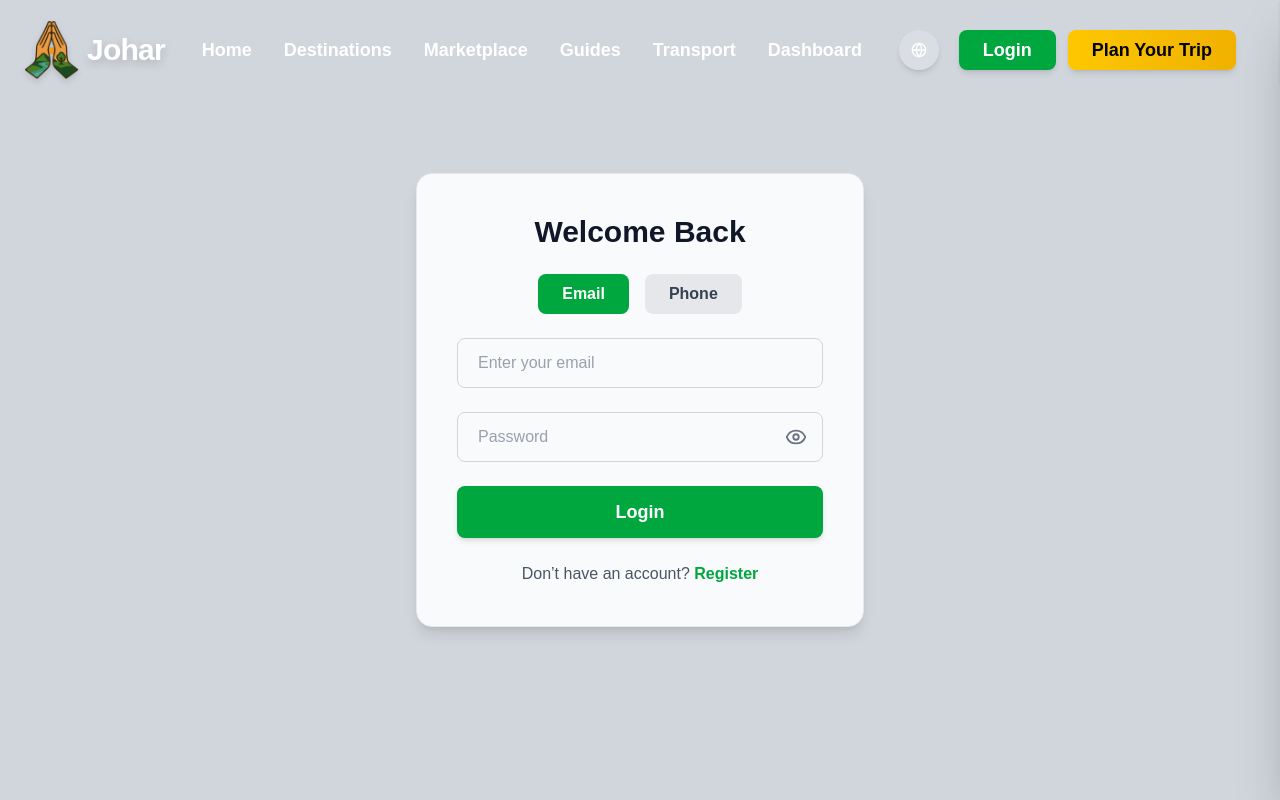
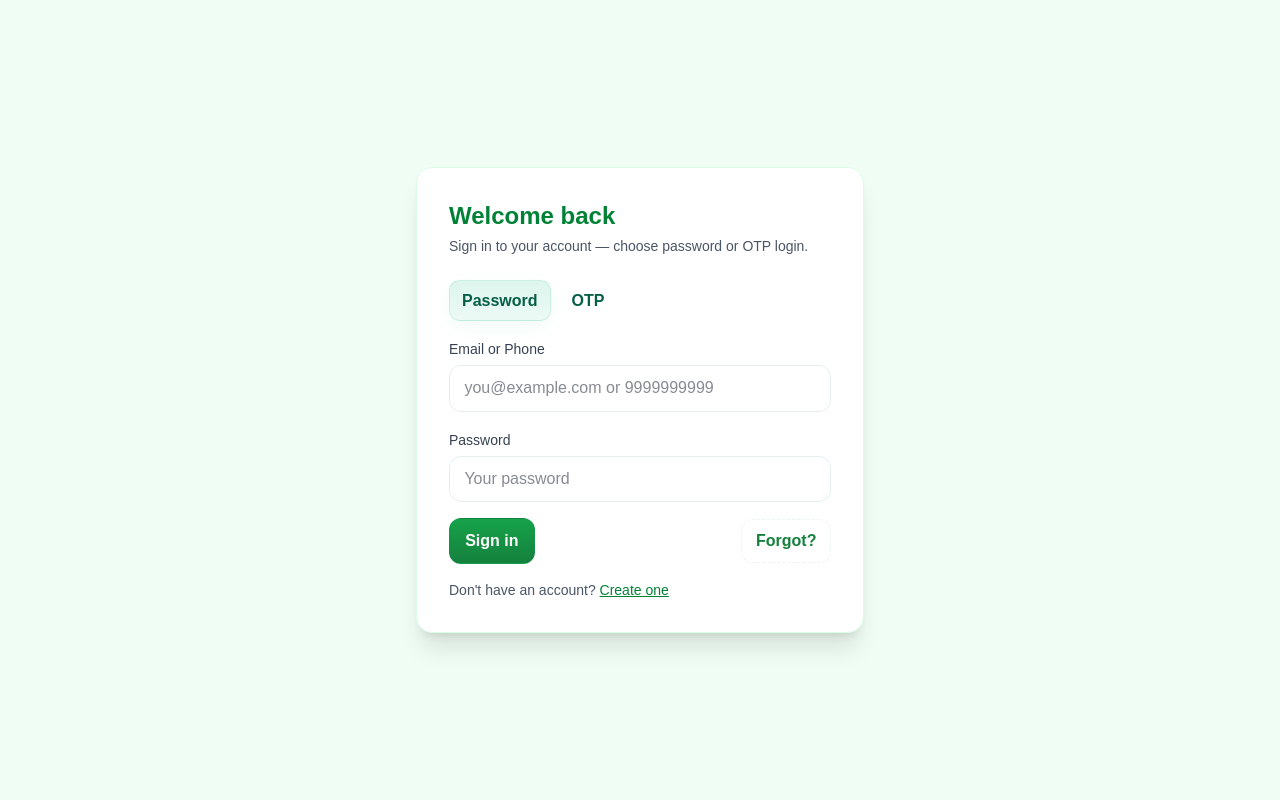
Before and after one commit to MAYANKSHARMA01010/sih_explore_jharkhand, a Next.js app: page /login in a window 1280 px wide. Shown: the top 800 px of the page. Built offline with nearby package versions, Linux system fonts and the light colour scheme.

Commit message:
Login page also improved

```diff
--- a/src/app/(pages)/login/page.tsx
+++ b/src/app/(pages)/login/page.tsx
@@ -1,137 +1,237 @@
+/* eslint-disable react/no-unescaped-entities */
+/* eslint-disable @typescript-eslint/no-explicit-any */
+/* eslint-disable @typescript-eslint/no-unused-vars */
 "use client";
 
-import React, { useState } from "react";
-import Navbar from "../../components/common/navbar";
-import Footer from "../../components/common/footer";
-import { Eye, EyeOff } from "lucide-react";
-import { useRouter } from "next/navigation";
+import React, { useEffect, useState } from "react";
 
-export default function Login() {
-  const [method, setMethod] = useState("email");
-  const [showPassword, setShowPassword] = useState(false);
-  const [loader, setLoader] = useState(false);
-  const router = useRouter();
+/**
+ * LoginPage.tsx
+ *
+ * Companion login page to the SignupWizard. Matches the green & white theme and
+ * provides two login methods:
+ * - Password login (email + password)
+ * - OTP login (email or phone -> send OTP -> verify)
+ *
+ * All network calls are placeholders (POST to /api/...). Keep or replace them with
+ * your server-side implementations.
+ */
 
-  const [formData, setFormData] = useState({
-    email: "",
-    password: "",
-    phone: "",
-  });
+type LoginMode = "password" | "otp";
 
-  const isValidEmail = (email: string) =>
-    /^[^\s@]+@[^\s@]+\.[^\s@]+$/.test(email);
+export default function LoginPage() {
+  const [mode, setMode] = useState<LoginMode>("password");
+  const [identifier, setIdentifier] = useState(""); // email or phone
+  const [password, setPassword] = useState("");
+  const [otpCode, setOtpCode] = useState("");
+  const [otpSentId, setOtpSentId] = useState<string | null>(null);
+  const [resendCounter, setResendCounter] = useState<number>(0);
+  const [loading, setLoading] = useState(false);
+  const [error, setError] = useState<string | null>(null);
+  const [loggedIn, setLoggedIn] = useState(false);
 
-  const handleLogin = () => {
-    if (method === "email") {
-      if (!isValidEmail(formData.email.trim())) {
-        alert("Please enter a valid email!");
-        return;
-      }
-    } else if (method === "phone") {
-      alert("Phone login is not implemented yet.");
-      return;
+  useEffect(() => {
+    let t: number | undefined;
+    if (resendCounter > 0) t = window.setTimeout(() => setResendCounter(resendCounter - 1), 1000);
+    return () => { if (t !== undefined) clearTimeout(t); };
+  }, [resendCounter]);
+
+  const isValidEmail = (e: string) => /^\S+@\S+\.\S+$/.test(e);
+  const isValidPhone = (p: string) => /^\d{10,15}$/.test(p.replace(/[^0-9]/g, ""));
+
+  async function postJSON(url: string, body: any) {
+    setLoading(true);
+    setError(null);
+    try {
+      const res = await fetch(url, {
+        method: "POST",
+        headers: { "Content-Type": "application/json" },
+        body: JSON.stringify(body),
+      });
+      const json = await res.json();
+      if (!res.ok) throw new Error(json?.message || "Request failed");
+      return json;
+    } catch (err: any) {
+      setError(err.message || "Network error");
+      throw err;
+    } finally {
+      setLoading(false);
+    }
+  }
+
+  /* Password login */
+  async function submitPasswordLogin() {
+    if (!isValidEmail(identifier)) return setError("Enter a valid email");
+    if (!password || password.length < 6) return setError("Enter your password (min 6 chars)");
+    try {
+      const json = await postJSON("/api/login", { method: "password", email: identifier, password });
+      // expected: { success: true }
+      setLoggedIn(true);
+    } catch (err) {}
+  }
+
+  /* OTP flow */
+  async function sendOtp() {
+    // accept either email or phone
+    const val = identifier.trim();
+    if (isValidEmail(val)) {
+      // email
+    } else if (isValidPhone(val)) {
+      // phone
+    } else {
+      return setError("Enter a valid email or phone number");
     }
 
-    if (!formData.password) {
-      alert("Password is required!");
-      return;
-    }
+    try {
+      const json = await postJSON("/api/send-otp", { method: isValidEmail(identifier) ? "email" : "phone", value: identifier, purpose: "login" });
+      setOtpSentId(json.sentId ?? null);
+      setResendCounter(json.ttlSeconds ?? 120);
+    } catch (err) {}
+  }
 
-    setLoader(true);
-    setTimeout(() => {
-      alert("Login successful!");
-      router.push("/");
-      setLoader(false);
-    }, 1000);
-  };
+  async function verifyOtp() {
+    if (!otpSentId) return setError("No OTP request found. Please send OTP first.");
+    if (!otpCode || otpCode.length < 4) return setError("Enter the OTP code");
+    try {
+      const json = await postJSON("/api/verify-otp", { sentId: otpSentId, code: otpCode });
+      if (json.verified) setLoggedIn(true);
+      else setError("OTP invalid or expired");
+    } catch (err) {}
+  }
+
+  function resetError() { setError(null); }
 
   return (
-    <>
-      <Navbar />
-      <div className="min-h-screen flex items-center justify-center bg-gray-300 py-20">
-        <div className="w-full max-w-md p-10 rounded-2xl bg-gray-50 border border-gray-200 shadow-lg flex flex-col gap-6">
-          <h2 className="text-3xl font-bold text-gray-900 text-center">
-            Welcome Back
-          </h2>
+    <div className="min-h-screen flex items-center justify-center bg-green-50 py-12">
+      <div className="w-full max-w-md bg-white rounded-2xl shadow-xl p-8 border border-green-100">
+        <h1 className="text-2xl font-bold text-green-700 mb-1">Welcome back</h1>
+        <p className="text-sm text-gray-600 mb-6">Sign in to your account — choose password or OTP login.</p>
 
-          {/* Method Toggle */}
-          <div className="flex justify-center gap-4">
-            <button
-              className={`px-6 py-2 rounded-lg font-semibold transition-all duration-300 ${
-                method === "email"
-                  ? "bg-green-600 text-white"
-                  : "bg-gray-200 text-gray-700"
-              }`}
-              onClick={() => setMethod("email")}
-            >
-              Email
-            </button>
-            <button
-              className={`px-6 py-2 rounded-lg font-semibold transition-all duration-300 ${
-                method === "phone"
-                  ? "bg-green-600 text-white"
-                  : "bg-gray-200 text-gray-700"
-              }`}
-              onClick={() => alert("Phone login is not implemented yet.")}
-            >
-              Phone
-            </button>
-          </div>
+        <div className="flex gap-2 mb-4">
+          <button className={`tab ${mode === 'password' ? 'tab-active' : ''}`} onClick={() => { setMode('password'); setOtpSentId(null); setOtpCode(''); setError(null); }}>Password</button>
+          <button className={`tab ${mode === 'otp' ? 'tab-active' : ''}`} onClick={() => { setMode('otp'); setPassword(''); setError(null); }}>OTP</button>
+        </div>
 
-          {/* Email Input */}
-          {method === "email" && (
-            <input
-              type="email"
-              placeholder="Enter your email"
-              value={formData.email}
-              onChange={(e) =>
-                setFormData({ ...formData, email: e.target.value })
-              }
-              className="px-5 py-3 rounded-lg border border-gray-300 focus:outline-none focus:ring-2 focus:ring-green-500 placeholder-gray-400 transition-all"
-            />
+        <div className="space-y-4">
+          <label className="block">
+            <span className="text-sm text-gray-700">Email or Phone</span>
+            <input value={identifier} onChange={(e) => setIdentifier(e.target.value)} className="mt-1 input" placeholder="you@example.com or 9999999999" />
+          </label>
+
+          {mode === 'password' && (
+            <>
+              <label className="block">
+                <span className="text-sm text-gray-700">Password</span>
+                <input type="password" value={password} onChange={(e) => setPassword(e.target.value)} className="mt-1 input" placeholder="Your password" />
+              </label>
+
+              <div className="flex items-center justify-between">
+                <button className="btn-primary" onClick={submitPasswordLogin} disabled={loading}>Sign in</button>
+                <button className="btn-ghost" onClick={() => {/* forgot password flow placeholder */}}>Forgot?</button>
+              </div>
+            </>
           )}
 
-          {/* Password Input */}
-          <div className="relative">
-            <input
-              type={showPassword ? "text" : "password"}
-              placeholder="Password"
-              value={formData.password}
-              onChange={(e) =>
-                setFormData({ ...formData, password: e.target.value })
-              }
-              className="w-full px-5 py-3 rounded-lg border border-gray-300 focus:outline-none focus:ring-2 focus:ring-green-500 placeholder-gray-400 transition-all"
-            />
-            <button
-              type="button"
-              onClick={() => setShowPassword(!showPassword)}
-              className="absolute right-4 top-1/2 -translate-y-1/2 text-gray-500 hover:text-green-600"
-            >
-              {showPassword ? <EyeOff size={22} /> : <Eye size={22} />}
-            </button>
-          </div>
+          {mode === 'otp' && (
+            <>
+              <div className="flex gap-2">
+                <button className="btn" onClick={sendOtp} disabled={!!otpSentId || resendCounter>0}>Send OTP</button>
+                <button className="btn-ghost" disabled={!otpSentId || resendCounter>0} onClick={sendOtp}>Resend</button>
+                <div className="ml-auto text-sm text-gray-500 self-center">{resendCounter>0 ? `${resendCounter}s` : ''}</div>
+              </div>
 
-          {/* Login Button */}
-          <button
-            onClick={handleLogin}
-            disabled={loader}
-            className="w-full py-3 rounded-lg bg-green-600 text-white font-semibold text-lg shadow-md hover:bg-green-700 transition-all disabled:opacity-70"
-          >
-            {loader ? "Logging in..." : "Login"}
-          </button>
+              {otpSentId && (
+                <div>
+                  <label className="block mt-2">
+                    <span className="text-sm text-gray-700">Enter OTP</span>
+                    <input value={otpCode} onChange={(e) => setOtpCode(e.target.value)} className="mt-1 input" placeholder="123456" />
+                  </label>
+                  <div className="mt-3 flex items-center gap-2">
+                    <button className="btn-primary" onClick={verifyOtp}>Verify & Sign in</button>
+                    <button className="btn" onClick={() => { setOtpSentId(null); setOtpCode(''); }}>Cancel</button>
+                  </div>
+                </div>
+              )}
+            </>
+          )}
 
-          <p className="text-gray-600 text-center">
-            Don’t have an account?{" "}
-            <span
-              onClick={() => router.push("/register")}
-              className="text-green-600 font-semibold cursor-pointer hover:underline"
-            >
-              Register
-            </span>
-          </p>
+          {error && <div className="text-sm text-red-700 bg-red-50 p-2 rounded mt-2">{error}</div>}
+          {loading && <div className="text-sm text-gray-600">Working... please wait.</div>}
+
+          {loggedIn && (
+            <div className="mt-4 p-3 rounded bg-green-50 border border-green-100 text-green-800">You are signed in — redirecting...</div>
+          )}
+
+          <div className="mt-4 text-sm text-gray-600">Don't have an account? <a className="text-green-700 underline" href="#">Create one</a></div>
         </div>
+
+      <style jsx>{`
+        .input {
+          width: 100%;
+          padding: 0.65rem 0.9rem;
+          border: 1px solid #e6eef0;
+          border-radius: 0.75rem;
+          color: #0f172a;
+          background: #ffffff;
+        }
+        .input:focus {
+          outline: none;
+          border-color: #16a34a;
+          box-shadow: 0 6px 18px rgba(22,163,74,0.06), 0 0 0 4px rgba(16,185,129,0.04);
+          transform: translateY(-1px);
+        }
+
+        .btn {
+          padding: 0.55rem 0.85rem;
+          background: linear-gradient(180deg, #f8faf9 0%, #f3f7f4 100%);
+          border-radius: 0.7rem;
+          border: 1px solid rgba(16,185,129,0.08);
+          color: #064e3b;
+          font-weight: 600;
+          cursor: pointer;
+        }
+        .btn:hover { transform: translateY(-1px); }
+
+        .btn-ghost {
+          padding: 0.55rem 0.85rem;
+          background: transparent;
+          border-radius: 0.7rem;
+          color: #15803d;
+          font-weight: 600;
+          border: 1px dashed rgba(21,128,61,0.08);
+        }
+
+        .btn-primary {
+          padding: 0.6rem 0.95rem;
+          background: linear-gradient(180deg, #16a34a 0%, #15803d 100%);
+          color: #ffffff;
+          border-radius: 0.75rem;
+          border: 1px solid rgba(8,145,102,0.12);
+          font-weight: 700;
+          cursor: pointer;
+        }
+
+        .tab {
+          padding: 0.45rem 0.75rem;
+          border-radius: 0.65rem;
+          border: 1px solid transparent;
+          background: transparent;
+          color: #065f46;
+          font-weight: 700;
+          cursor: pointer;
+        }
+        .tab-active {
+          background: linear-gradient(180deg, rgba(16,185,129,0.14) 0%, rgba(16,185,129,0.08) 100%);
+          border-color: rgba(16,185,129,0.14);
+          box-shadow: 0 6px 18px rgba(16,185,129,0.06);
+        }
+
+        @media (max-width: 640px) {
+          .input { padding: 0.6rem; }
+          .btn, .btn-ghost, .btn-primary { padding: 0.5rem 0.7rem; font-size: 0.95rem; }
+        }
+      `}</style>
       </div>
-      <Footer />
-    </>
+    </div>
   );
 }
```
